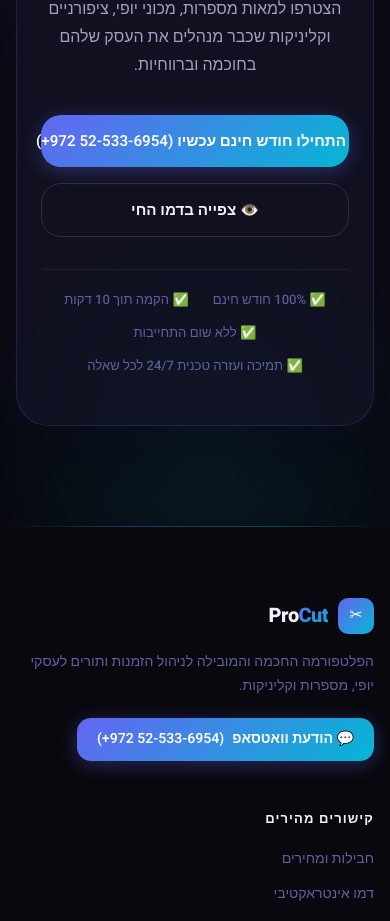
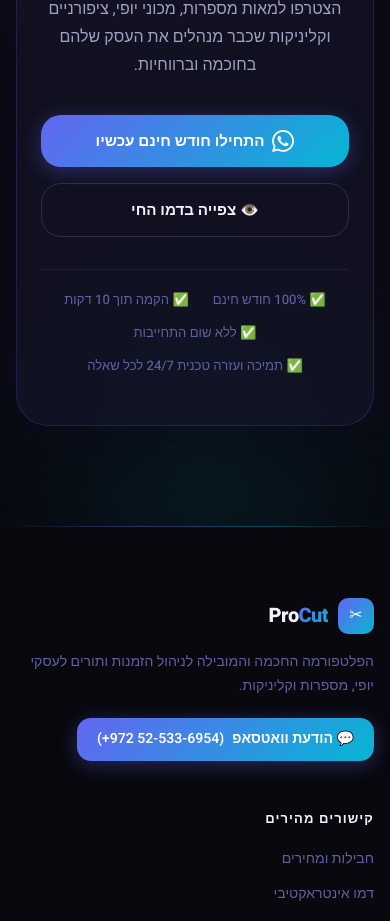
Before and after one commit to obidaNassa/procut_loading_page, a React (Vite) app: page / in a window 390 px wide. Shown: the part 10020-10941 px from the top of the page. Built offline with nearby package versions, Linux system fonts and the light colour scheme.

Commit message:
Remove phone numbers from CTA primary buttons

```diff
--- a/src/translations/translations.js
+++ b/src/translations/translations.js
@@ -355,7 +355,7 @@
     cta: {
       title: 'מוכנים להקפיץ את העסק שלכם לרמה הבאה?',
       subtitle: 'הצטרפו למאות מספרות, מכוני יופי, ציפורניים וקליניקות שכבר מנהלים את העסק שלהם בחוכמה וברווחיות.',
-      primaryBtn: 'התחילו חודש חינם עכשיו \u202A(+972 52-533-6954)\u202C',
+      primaryBtn: 'התחילו חודש חינם עכשיו',
       badge1: '100% חודש חינם',
       badge2: 'הקמה תוך 10 דקות',
       badge3: 'ללא שום התחייבות',
@@ -730,7 +730,7 @@
     cta: {
       title: 'هل أنت مستعد لنقل صالونك إلى مستوى آخر؟',
       subtitle: 'انضم لمئات أصحاب صالونات التجميل، الحلاقين، ومراكز الأظافر والبشرة الذين يديرون أعمالهم بذكاء وسلاسة.',
-      primaryBtn: 'ابدأ شهرك المجاني الآن \u202A(+972 52-533-6954)\u202C',
+      primaryBtn: 'ابدأ شهرك المجاني الآن',
       badge1: 'شهر مجاني 100%',
       badge2: 'إعداد كامل بـ 10 دقائق',
       badge3: 'بدون أي التزام مسبق',
```
